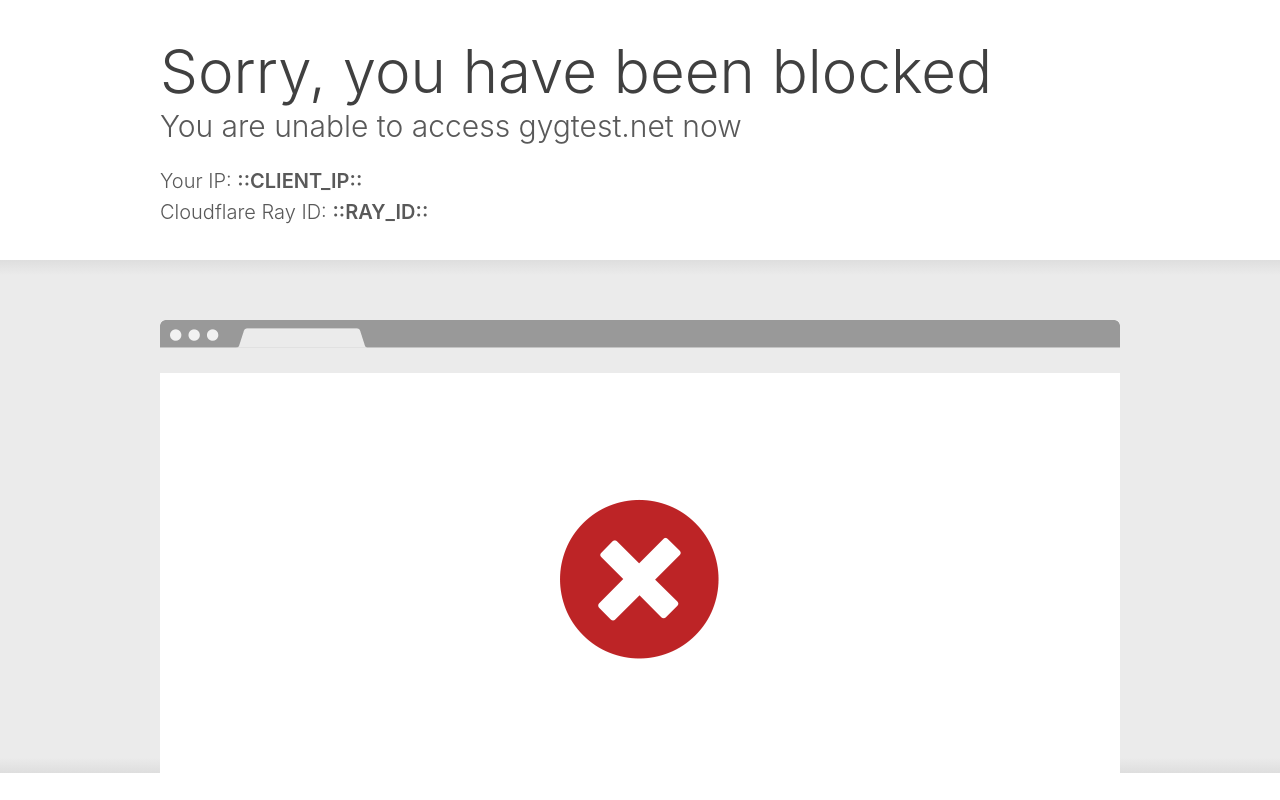
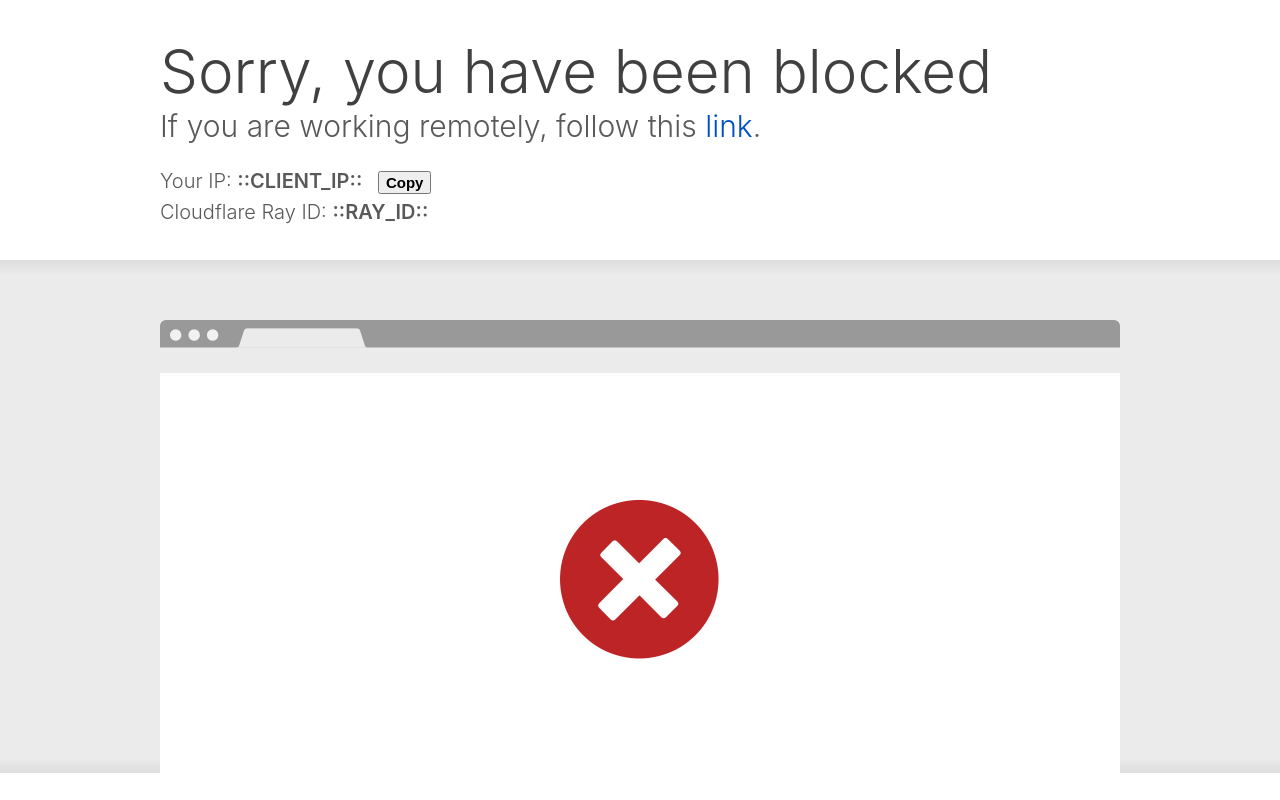
Before and after one commit to getyourguide/cloudflare-custom-error-page, a plain HTML site: page cf3.htm in a window 1280 px wide. Shown: the top 800 px of the page. Drawn offline with Linux system fonts and the light colour scheme.

Commit message:
Update cf3.htm

```diff
--- a/cf3.htm
+++ b/cf3.htm
@@ -17,12 +17,16 @@
     <div id="cf-error-details" class="cf-error-details-wrapper">
       <div class="cf-wrapper cf-header cf-error-overview">
         <h1 data-translate="block_headline">Sorry, you have been blocked</h1>
-        <h2 class="cf-subheadline"><span data-translate="unable_to_access">You are unable to access</span> gygtest.net now</h2>
+        <h2 class="cf-subheadline"><span data-translate="unable_to_access">If you are working remotely, follow this <a href="https://stack.gygservice.com/docs/default/component/security-docs/runbooks/wfh">link</a>.</span></h2>
         <br />
         <h4 class="cf-subheadline">
           <span id="cf-footer-item-ip" class="cf-footer-item sm:block sm:mb-1">
             Your IP:
             <span id="cf-footer-ip"><strong class="font-semibold">::CLIENT_IP::</strong></span>
+            <strong class="font-semibold">
+              <button href="#" id="get-ip" onclick="copyContent()" style="font-weight: 800; margin-left: 10px; font-size: 15px;">Copy</button>
+              <p href="#" id="got-ip" style="font-weight: 800; margin-left: 10px; font-size: 15px; display: none; color: #595959;">Copied!</p>
+            </strong>
           </span>
           <br />
           <span class="cf-footer-item sm:block sm:mb-1">Cloudflare Ray ID: <strong class="font-semibold">::RAY_ID::</strong></span>
@@ -68,6 +72,19 @@
 
 
 </script>
+<script>
+  let text = document.getElementById('cf-footer-ip').innerText;
+  const copyContent = async () => {
+    try {
+      await navigator.clipboard.writeText(text);
+      document.getElementById('get-ip').hidden = true;
+      document.getElementById('got-ip').style.display = 'inline';
+      console.log('Content copied to clipboard');
+    } catch (err) {
+      console.error('Failed to copy: ', err);
+    }
+  }
+</script>
 
 
 
```
